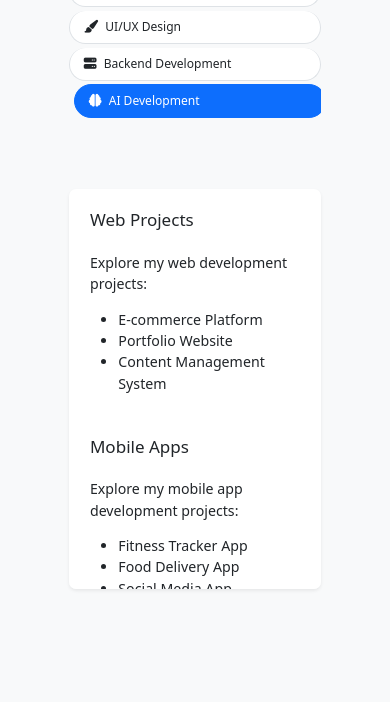
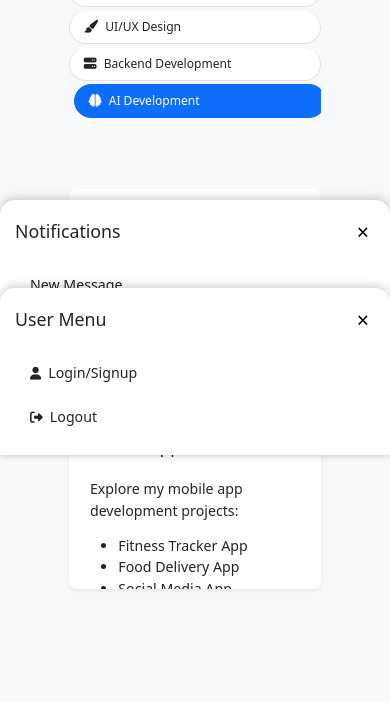
Before and after one commit to abdullahdep/vortfolio, a Django app: page / in a window 390 px wide. Shown: the part 1233-1935 px from the top of the page. Run offline with Django 4.2, Linux system fonts and the light colour scheme; parts of the project's set-up code (start-up, migrations or seed data) failed here and were passed over.

Commit message:
landing page ready

```diff
--- a/app/static/style.css
+++ b/app/static/style.css
@@ -1697,7 +1697,7 @@ main{
 /* Adjust layout for mobile screens */
 @media (max-width: 768px) {
     .user-icons-container {
-        gap: 10px; /* Reduce spacing between icons on smaller screens */
+        gap: 25px; /* Reduce spacing between icons on smaller screens */
     }
 
     .navbar-toggler {
@@ -1707,4 +1707,14 @@ main{
     .user-icons-container {
         order: 1; /* Ensure icons appear before the hamburger menu */
     }
-}
+    img{
+        object-fit: fill;
+    }
+}
+
+.carousel-item img {
+    width: 100%; /* Ensure the image spans the full width of the container */
+    height: 100%; /* Ensure the image spans the full height of the container */
+    object-fit: cover; /* Maintain aspect ratio and fill the container */
+    object-position: center; /* Center the image within the container */
+}
--- a/app/templates/components/header_footer.html
+++ b/app/templates/components/header_footer.html
@@ -13,6 +13,60 @@
 <style>
     /* Ensure proper spacing and alignment for icons */
 
+    /* Downsheet menu styling */
+    .downsheet-menu {
+        position: fixed;
+        bottom: -100%; /* Initially hidden */
+        left: 0;
+        width: 100%;
+        background-color: #fff;
+        box-shadow: 0 -2px 10px rgba(0, 0, 0, 0.2);
+        border-top-left-radius: 15px;
+        border-top-right-radius: 15px;
+        z-index: 1050;
+        transition: bottom 0.3s ease-in-out; /* Smooth slide-up animation */
+        padding: 20px;
+    }
+
+    .downsheet-menu.active {
+        bottom: 0; /* Slide up when active */
+    }
+
+    .downsheet-header {
+        display: flex;
+        justify-content: space-between;
+        align-items: center;
+        margin-bottom: 15px;
+    }
+
+    .downsheet-header h5 {
+        margin: 0;
+    }
+
+    .downsheet-close {
+        background: none;
+        border: none;
+        font-size: 1.5rem;
+        color: #000;
+    }
+
+    .downsheet-content {
+        max-height: 50vh; /* Limit height */
+        overflow-y: auto; /* Enable scrolling if content overflows */
+    }
+
+    /* Ensure proper spacing for dropdown items */
+    .downsheet-content .dropdown-item {
+        padding: 10px 15px;
+        font-size: 1rem;
+    }
+
+    /* Mobile-specific adjustments */
+    @media (max-width: 768px) {
+        .downsheet-menu {
+            padding: 15px;
+        }
+    }
 </style>
 <body>
     <!-- Header -->
@@ -102,13 +156,19 @@
             <div class="user-icons-container">
                 <!-- Bell Icon -->
                 <div class="user-icon">
-                    <a class="nav-link" href="#" id="notificationsToggle">
+                    <a class="nav-link" href="#" id="notificationsToggle" onclick="toggleDownsheet('notificationsMenu')">
                         <i class="fas fa-bell"></i>
                         <span class="badge bg-danger">3</span>
                     </a>
-                    <div class="custom-dropdown notifications-dropdown">
-                        <div class="dropdown-inner">
-                            <h6 class="dropdown-header">Notifications</h6>
+                </div>
+
+                <!-- Notifications Downsheet Menu -->
+                <div class="downsheet-menu" id="notificationsMenu">
+                    <div class="downsheet-header">
+                        <h5>Notifications</h5>
+                        <button class="downsheet-close" onclick="toggleDownsheet('notificationsMenu')">&times;</button>
+                    </div>
+                    <div class="downsheet-content">
                         <a href="#" class="dropdown-item">New Message</a>
                         <a href="#" class="dropdown-item">Project Update</a>
                         <a href="#" class="dropdown-item">System Alert</a>
@@ -116,27 +176,29 @@
                         <a href="#" class="dropdown-item text-center view-all">View All Notifications</a>
                     </div>
                 </div>
-                </div>
 
                 <!-- User Icon -->
                 <div class="user-icon">
-                    <a class="nav-link" href="#" id="userToggle">
+                    <a class="nav-link" href="#" id="userToggle" onclick="toggleDownsheet('userMenu')">
                         <i class="fas fa-user-circle"></i>
                     </a>
-                    <div class="custom-dropdown user-dropdown">
-                        <div class="dropdown-inner">
+                </div>
+
+                <!-- User Downsheet Menu -->
+                <div class="downsheet-menu" id="userMenu">
+                    <div class="downsheet-header">
+                        <h5>User Menu</h5>
+                        <button class="downsheet-close" onclick="toggleDownsheet('userMenu')">&times;</button>
+                    </div>
+                    <div class="downsheet-content">
                         {% if user.is_authenticated %}
                         <a href="{% url 'register' %}" class="dropdown-item"><i class="fas fa-user me-2"></i>{{ request.user.username }}</a>
+                        <a href="#" class="dropdown-item"><i class="fas fa-cog me-2"></i>Settings</a>
                         {% else %}
                         <a href="{% url 'login' %}" class="dropdown-item"><i class="fas fa-user me-2"></i>Login/Signup</a>
                         {% endif %}
-
-                            {% if user.is_authenticated %}
-                            <a href="#" class="dropdown-item"><i class="fas fa-cog me-2"></i>Settings</a>
-                            {% endif %}
                         <div class="dropdown-divider"></div>
                         <a href="{% url 'logout' %}" class="dropdown-item"><i class="fas fa-sign-out-alt me-2"></i>Logout</a>
-                        </div>
                     </div>
                 </div>
             </div>
@@ -243,8 +305,47 @@
         </div>
     </footer>
 <script src="{% static 'js/script.js' %}"></script>
+<script>
+    function toggleDownsheet(menuId) {
+        const menu = document.getElementById(menuId);
+        if (menu.classList.contains('active')) {
+            menu.classList.remove('active'); // Close the menu
+        } else {
+            // Close any other open downsheet menus
+            document.querySelectorAll('.downsheet-menu.active').forEach(activeMenu => {
+                activeMenu.classList.remove('active');
+            });
+            menu.classList.add('active'); // Open the selected menu
+        }
+    }
 
-    <!-- Replace existing script with this new one -->
+    // Close the menu when clicking outside
+    document.addEventListener('click', function (event) {
+        const openMenus = document.querySelectorAll('.downsheet-menu.active');
+        openMenus.forEach(menu => {
+            if (!menu.contains(event.target) && !event.target.closest('.user-icon')) {
+                menu.classList.remove('active');
+            }
+        });
+    });
+</script>
 </body>
 
 </html>
+
+
+
+
+
+
+
+
+
+
+
+
+
+
+<script>
+
+</script>
```
Also changed, not shown: auth_app/templates/dashboard.html (+8 -2 lines). Lines whose indentation alone changed are shown as unchanged.
